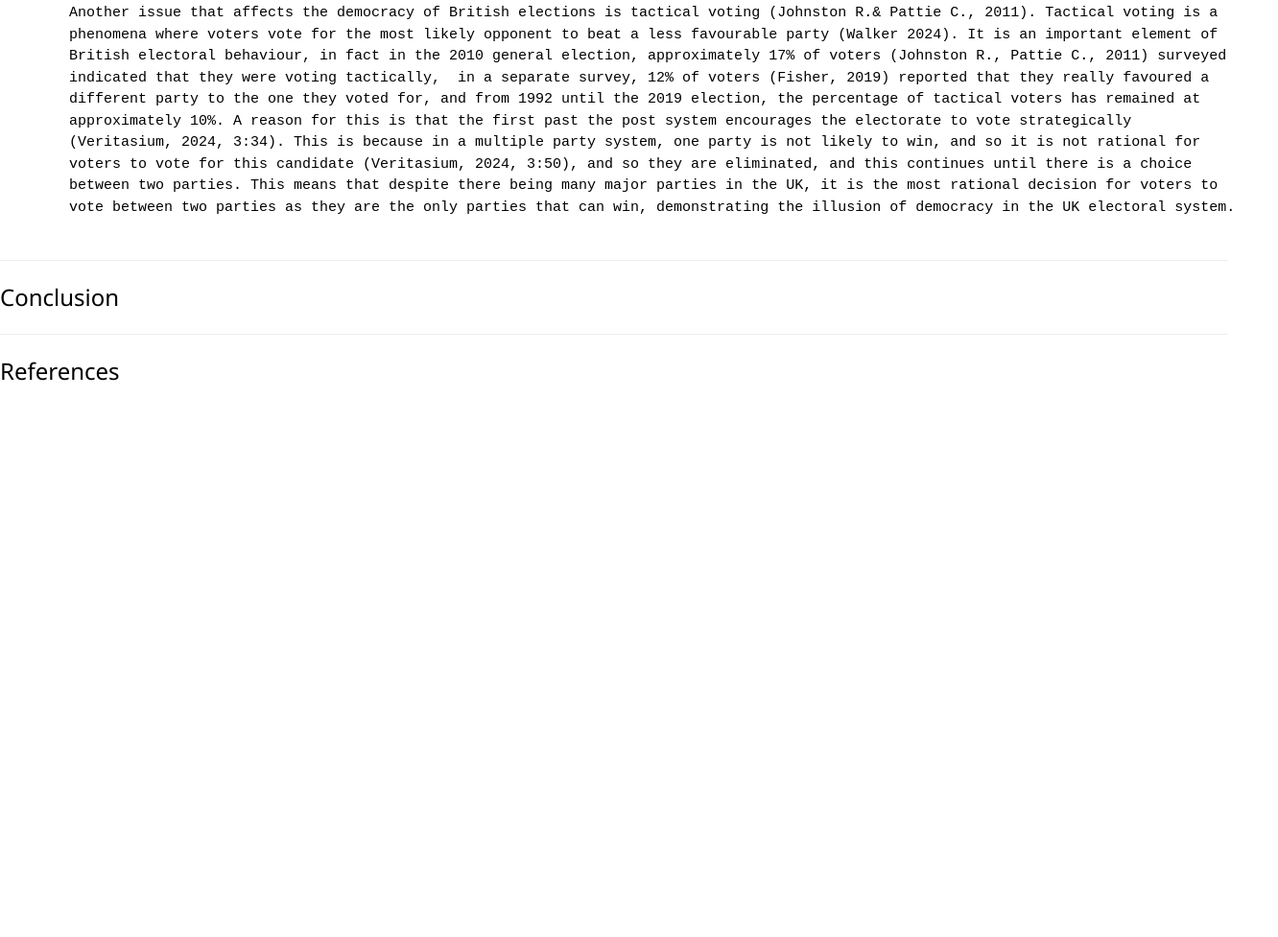
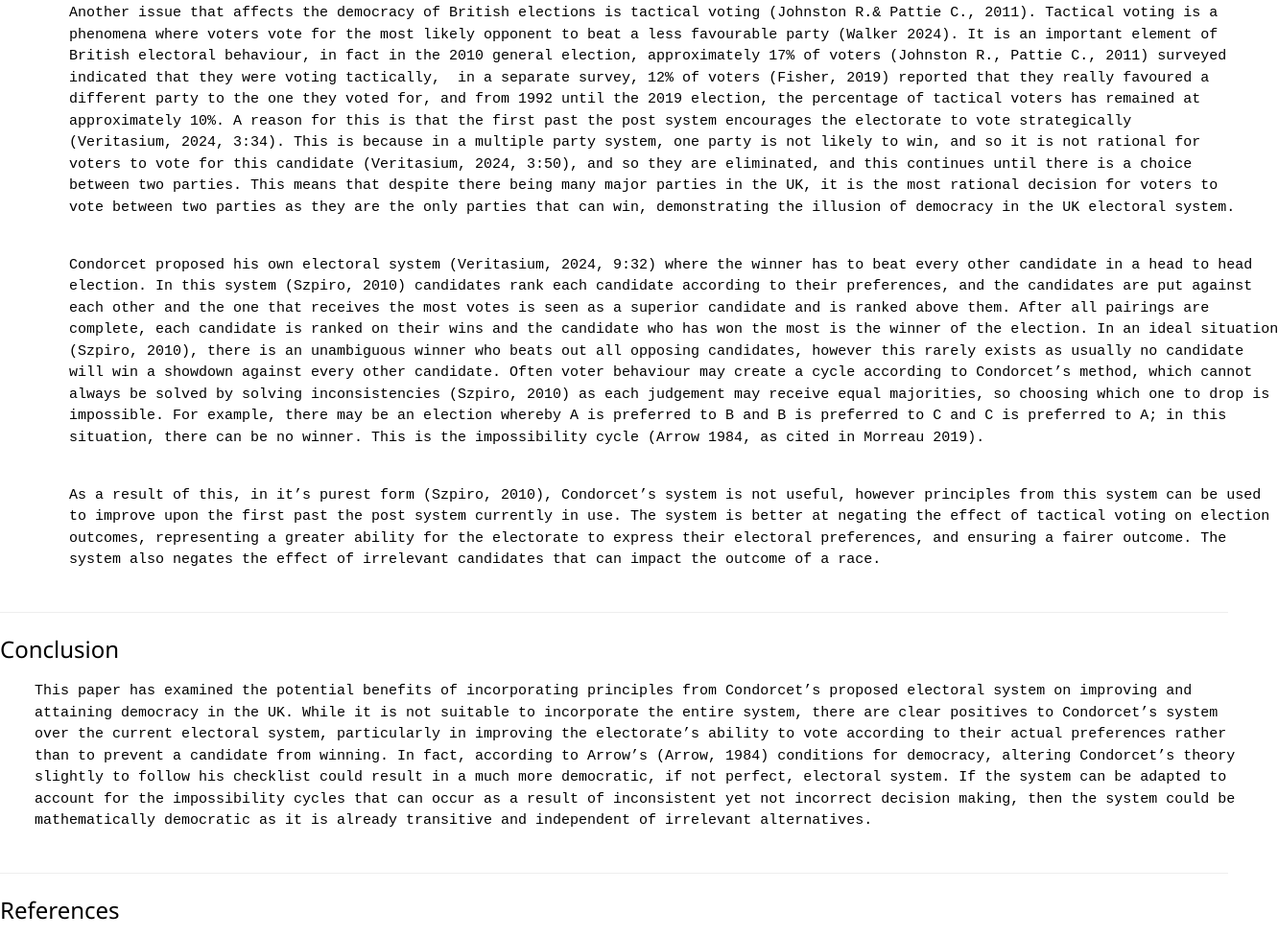
Before and after one commit to FEPSFY6901225/FY6901225, a plain HTML site: page index.html in a window 1280 px wide. Shown: the part 1983-2960 px from the top of the page at 96% size, 1332 px wide, since content can reach past the window. Before the commit the page ends 2398 px from the top, so only its background shows below. Drawn offline with nearby package versions, Linux system fonts and the light colour scheme.

Commit message:
Update index.html

```diff
--- a/index.html
+++ b/index.html
@@ -129,10 +129,38 @@
         between two parties. This means that despite there being many major parties in the UK, it is the most rational decision for voters to
         vote between two parties as they are the only parties that can win, demonstrating the illusion of democracy in the UK electoral system.
       </pre>
+      <pre>
+        Condorcet proposed his own electoral system (Veritasium, 2024, 9:32) where the winner has to beat every other candidate in a head to head
+        election. In this system (Szpiro, 2010) candidates rank each candidate according to their preferences, and the candidates are put against
+        each other and the one that receives the most votes is seen as a superior candidate and is ranked above them. After all pairings are
+        complete, each candidate is ranked on their wins and the candidate who has won the most is the winner of the election. In an ideal situation
+        (Szpiro, 2010), there is an unambiguous winner who beats out all opposing candidates, however this rarely exists as usually no candidate
+        will win a showdown against every other candidate. Often voter behaviour may create a cycle according to Condorcet’s method, which cannot
+        always be solved by solving inconsistencies (Szpiro, 2010) as each judgement may receive equal majorities, so choosing which one to drop is
+        impossible. For example, there may be an election whereby A is preferred to B and B is preferred to C and C is preferred to A; in this
+        situation, there can be no winner. This is the impossibility cycle (Arrow 1984, as cited in Morreau 2019).
+      </pre>
+      <pre>
+        As a result of this, in it’s purest form (Szpiro, 2010), Condorcet’s system is not useful, however principles from this system can be used
+        to improve upon the first past the post system currently in use. The system is better at negating the effect of tactical voting on election
+        outcomes, representing a greater ability for the electorate to express their electoral preferences, and ensuring a fairer outcome. The
+        system also negates the effect of irrelevant candidates that can impact the outcome of a race.
+      </pre>
+
 </p>
 <hr>
  <h3 id="Conclusion">Conclusion</h3>
-
+<p>
+  <pre>
+    This paper has examined the potential benefits of incorporating principles from Condorcet’s proposed electoral system on improving and
+    attaining democracy in the UK. While it is not suitable to incorporate the entire system, there are clear positives to Condorcet’s system
+    over the current electoral system, particularly in improving the electorate’s ability to vote according to their actual preferences rather
+    than to prevent a candidate from winning. In fact, according to Arrow’s (Arrow, 1984) conditions for democracy, altering Condorcet’s theory
+    slightly to follow his checklist could result in a much more democratic, if not perfect, electoral system. If the system can be adapted to
+    account for the impossibility cycles that can occur as a result of inconsistent yet not incorrect decision making, then the system could be
+    mathematically democratic as it is already transitive and independent of irrelevant alternatives.
+  </pre>
+</p>
   <hr>
   <h3 id="References">References</h3>
 
```
